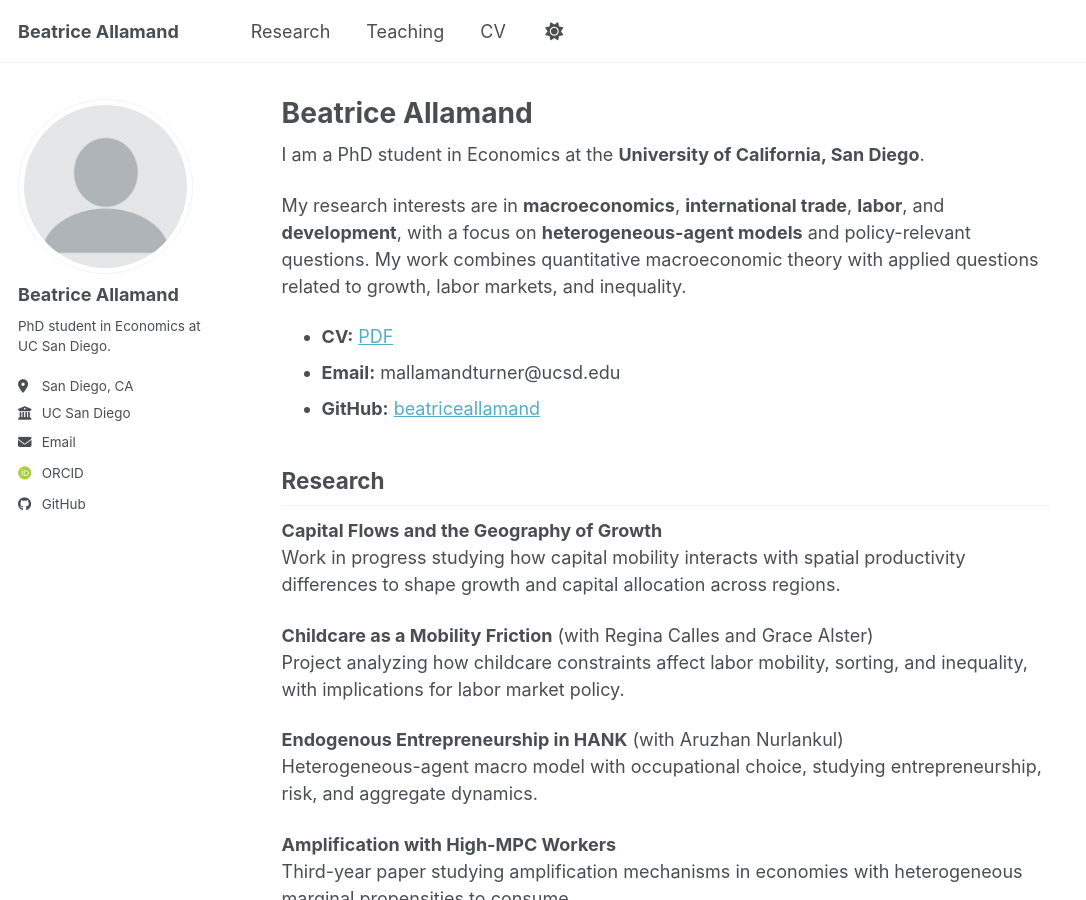
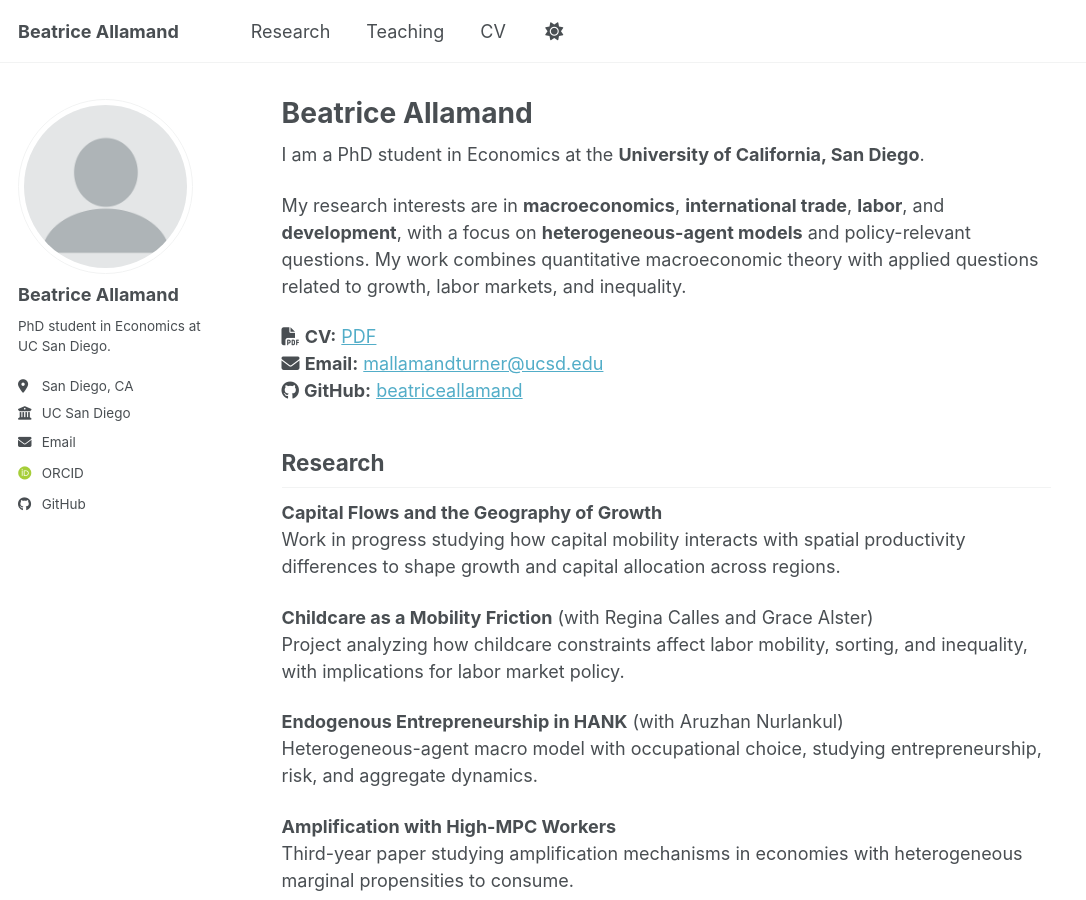
Before and after one commit to beatriceallamand/beatriceallamand.github.io, a Jekyll site: the page built from _pages/about.md, in a window 1280 px wide and 900 px high. Shown: the whole window, without its empty margins (0-1086 px from the left). Built offline with Jekyll 4.4.1, drawn with Linux system fonts in a browser that asks for light colours; some web fonts are replaced; a script bundle is joined from its source files by our own code; library files that are not in the unit come from our copies.

Commit message:
Add icons to contact information in about page
Updated contact information with icons for CV, Email, and GitHub.

```diff
--- a/_pages/about.md
+++ b/_pages/about.md
@@ -11,9 +11,10 @@
 
 My research interests are in **macroeconomics**, **international trade**, **labor**, and **development**, with a focus on **heterogeneous-agent models** and policy-relevant questions. My work combines quantitative macroeconomic theory with applied questions related to growth, labor markets, and inequality.
 
-- **CV:** [PDF](/files/cv.pdf)
-- **Email:** mallamandturner@ucsd.edu
-- **GitHub:** [beatriceallamand](https://github.com/beatriceallamand)
+<i class="fas fa-file-pdf"></i> **CV:** [PDF](/files/cv.pdf)
+<i class="fas fa-envelope"></i> **Email:** [mallamandturner@ucsd.edu](mailto:mallamandturner@ucsd.edu)
+<i class="fab fa-github"></i> **GitHub:** [beatriceallamand](https://github.com/beatriceallamand)
+
 
 ## Research
 
```
